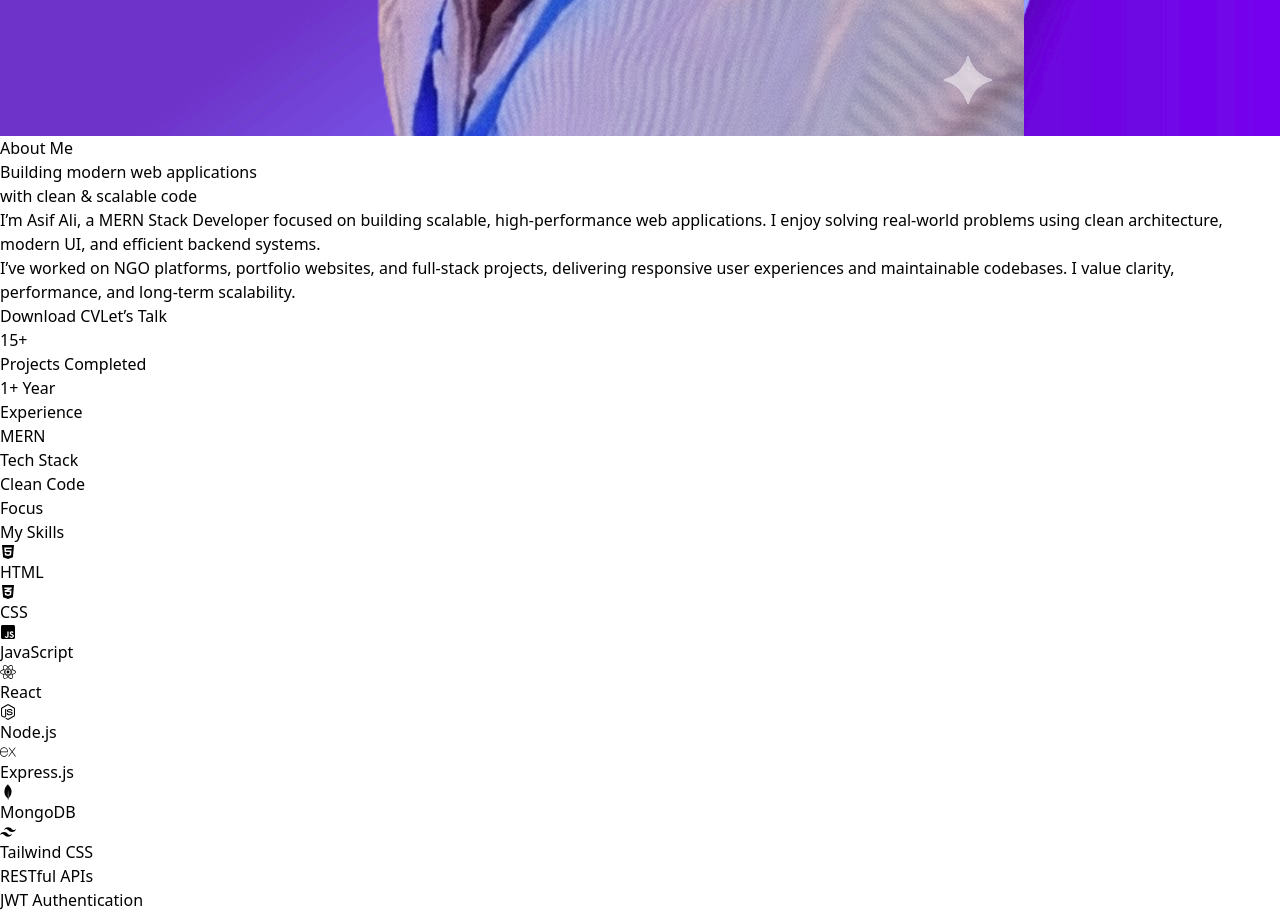
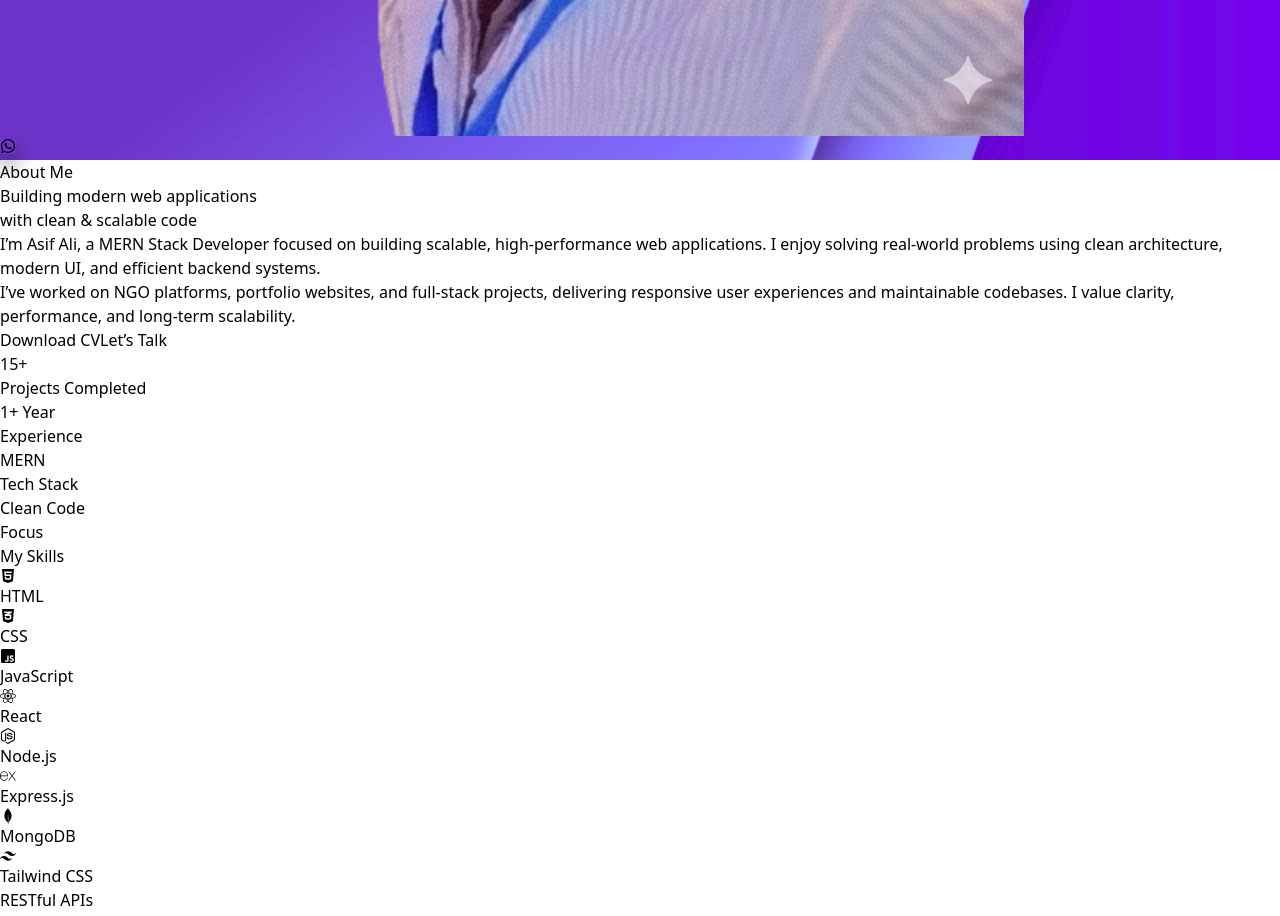
Before and after one commit to 786asifakbar/porto, a React (Vite) app: page / in a window 1280 px wide. Shown: the part 1620-2536 px from the top of the page. Built offline with nearby package versions, Linux system fonts and the light colour scheme.

Commit message:
fix: add WhatsAppButton component to Home section for improved accessibility

```diff
--- a/src/components/Home.jsx
+++ b/src/components/Home.jsx
@@ -112,6 +112,7 @@ const Home = () => {
               className="w-64 sm:w-72 md:w-96 rounded-2xl
               shadow-2xl border border-white/10"
             />
+            <WhatsAppButton />
           </div>
         </div>
       </section>
```
